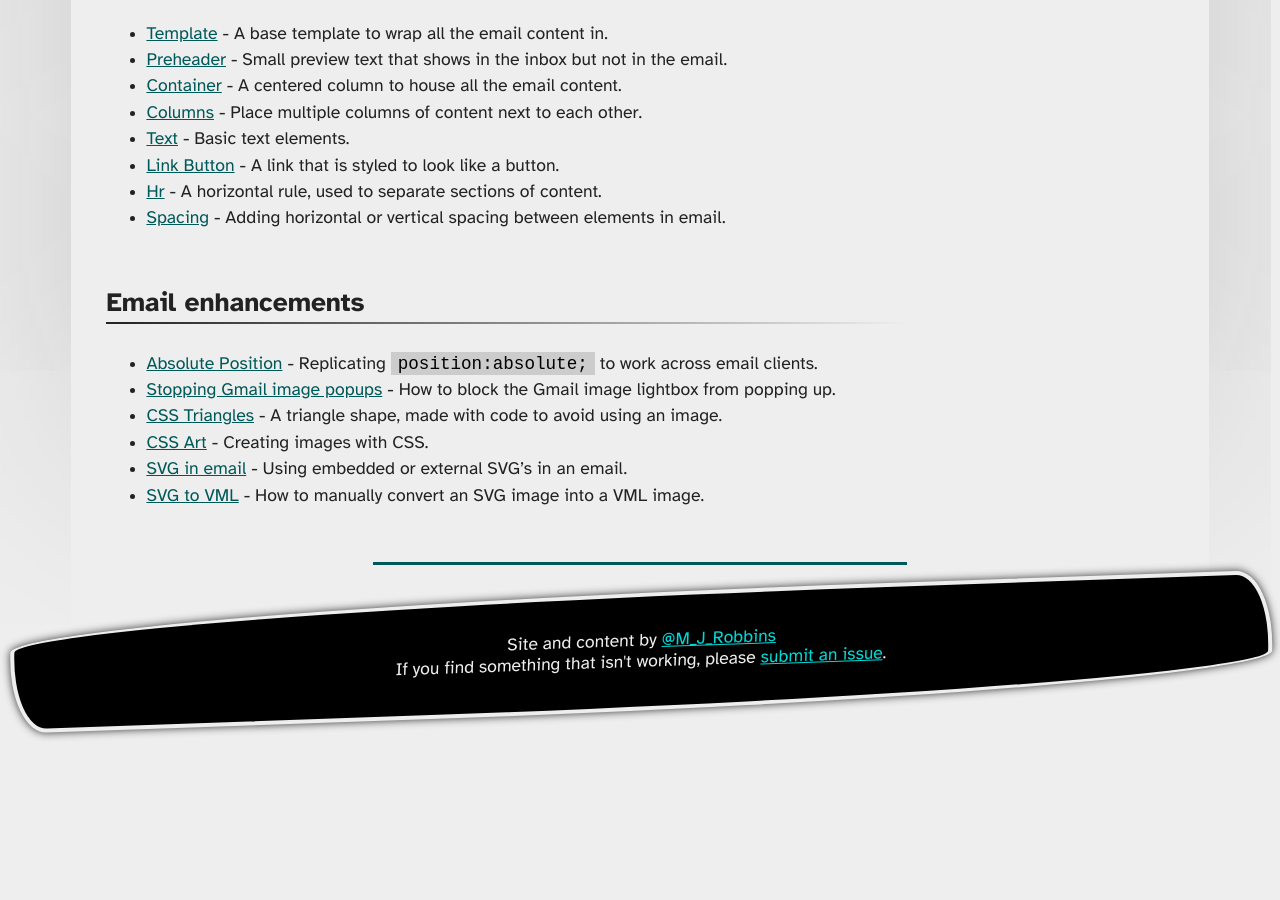
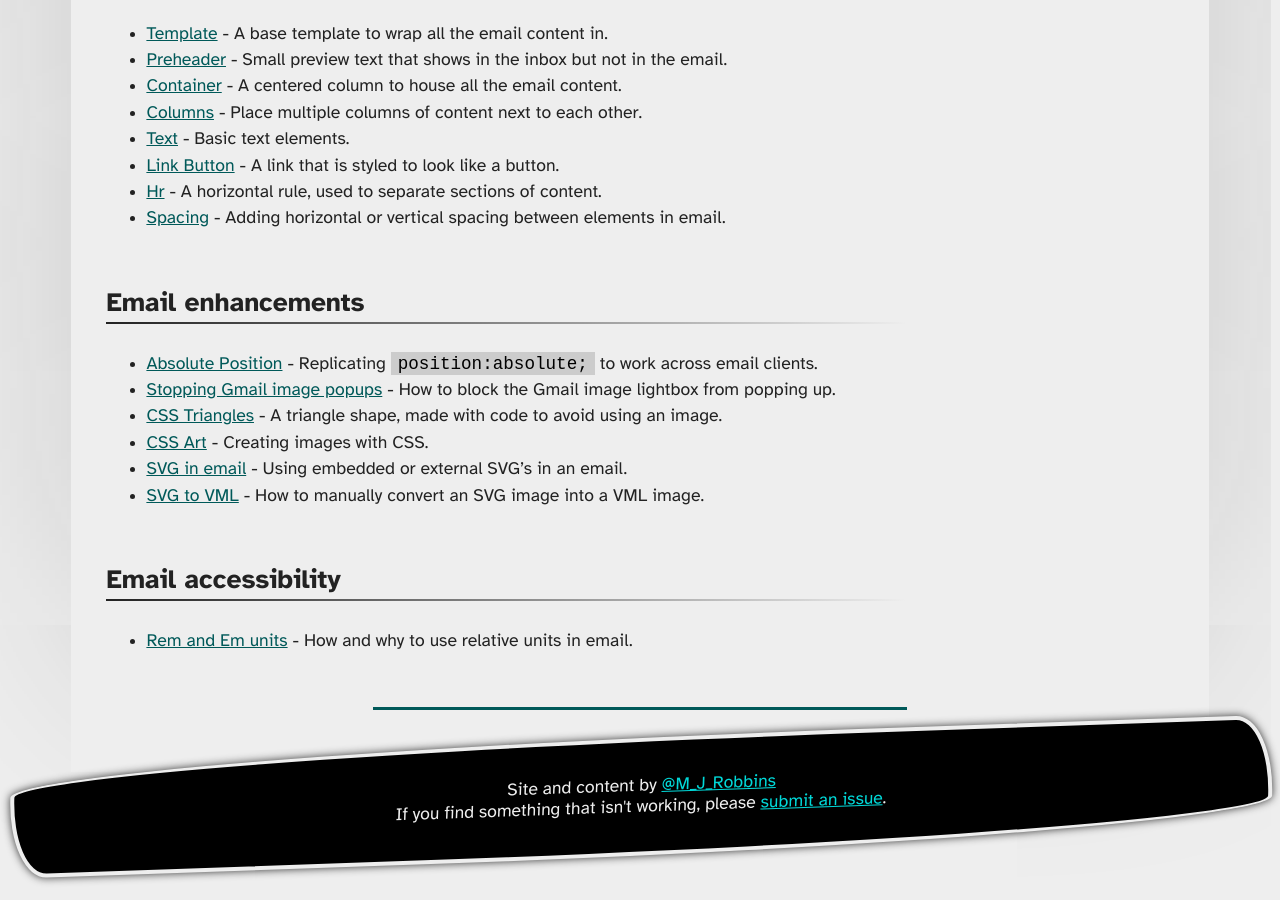
Before and after one commit to M-J-Robbins/good-email-code, a Jekyll site: the page built from index.md, in a window 1280 px wide and 900 px high, scrolled down 900 px. Built offline with Jekyll 4.4.1, drawn with Linux system fonts in a browser that asks for light colours; our own code applies the rules of GitHub Pages for plain Markdown files; a script that is not in the unit is left out; before the commit the page ends 1655 px from its top, so only the background shows below that.

Commit message:
Update index.md

```diff
--- a/index.md
+++ b/index.md
@@ -15,3 +15,7 @@ With all that in mind, look at these cool things I've written.
 ## Email enhancements
 
 {% include email-enhancements.md %}
+
+## Email accessibility
+
+{% include email-accessibility.md %}
```
